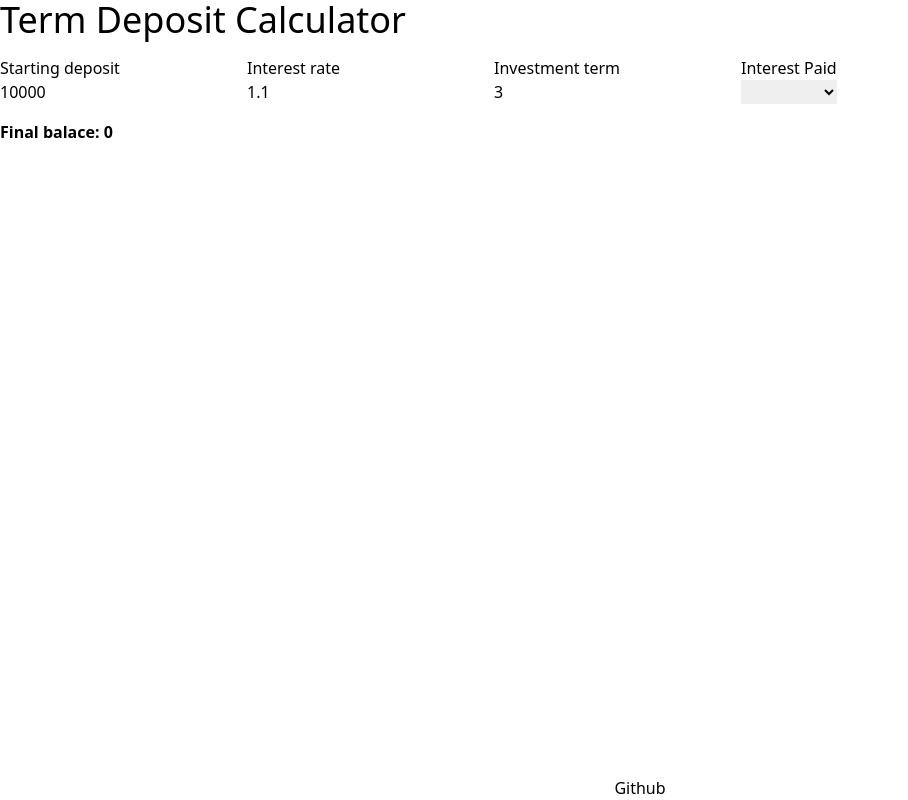
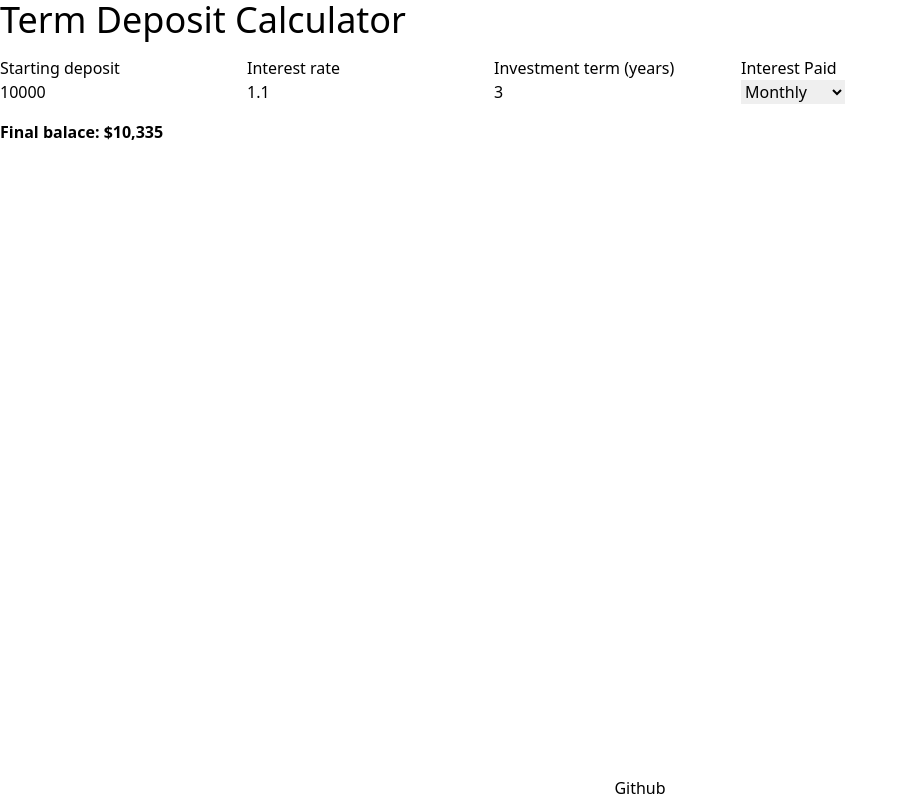
Before and after one commit to CodyCodes95/term-deposit-calculator, a React (Vite) app: page / in a window 1280 px wide. Shown: the whole page, without its empty margins (0-908 px from the left). Built offline with nearby package versions, Linux system fonts and the light colour scheme.

Commit message:
function with correct outputs added

```diff
--- a/src/App.tsx
+++ b/src/App.tsx
@@ -1,4 +1,9 @@
 import { useEffect, useState } from "react";
+import {
+  InterestPaidIntervalsType,
+  calculateInterest,
+  interestPaidIntervals,
+} from "./calculator/termDepositCalculator";
 
 const App = () => {
   // Initialise state with example default values
@@ -6,11 +11,13 @@ const App = () => {
   const [initialDeposit, setInitialDeposit] = useState(10000);
   const [interestRate, setInterestRate] = useState(1.1);
   const [investmentTerm, setInvestmentTerm] = useState(3);
-  const [interestInterval, setInterestInterval] = useState("monthly");
+  const [interestInterval, setInterestInterval] = useState<InterestPaidIntervalsType>("Monthly");
   const [finalBalance, setFinalBalance] = useState(0);
 
   useEffect(() => {
-    // setFinalBalance(...)
+    setFinalBalance(
+      calculateInterest({ startDeposit: initialDeposit, interestRate, investmentTerm, interestPaid: interestInterval })
+    );
   }, [initialDeposit, interestRate, investmentTerm, interestInterval]);
 
   return (
@@ -37,7 +44,7 @@ const App = () => {
             />
           </div>
           <div className="flex flex-col">
-            <label htmlFor="deposit">Investment term</label>
+            <label htmlFor="deposit">Investment term (years)</label>
             <input
               type="number"
               name="deposit"
@@ -49,13 +56,24 @@ const App = () => {
             <label htmlFor="paymentInterval">Interest Paid</label>
             <select
               value={interestInterval}
-              onChange={(e) => setInterestInterval(e.target.value)}
+              onChange={(e) => setInterestInterval(e.target.value as InterestPaidIntervalsType)}
               name="paymentInterval"
-            ></select>
+            >
+              {Object.keys(interestPaidIntervals).map((interval) => (
+                <option key={interval} value={interval}>
+                  {interval}
+                </option>
+              ))}
+            </select>
           </div>
         </div>
         <p className="font-bold">
-          Final balace: <span>{finalBalance.toFixed()}</span>
+          Final balace:{" "}
+          {finalBalance.toLocaleString("en-AU", {
+            style: "currency",
+            currency: "AUD",
+            maximumFractionDigits: 0,
+          })}
         </p>
       </main>
       <footer className="flex w-full justify-center mt-auto">
--- /dev/null
+++ b/src/calculator/termDepositCalculator.ts
@@ -0,0 +1,36 @@
+export type InterestPaidIntervalsType = keyof typeof interestPaidIntervals;
+
+export const interestPaidIntervals = {
+  Monthly: 12,
+  Quarterly: 4,
+  Annually: 1,
+  "At Maturity": 0,
+};
+
+type CalculateInterestParameters = {
+  startDeposit: number;
+  interestRate: number;
+  investmentTerm: number;
+  interestPaid: InterestPaidIntervalsType;
+};
+
+export const calculateInterest = ({
+  startDeposit,
+  investmentTerm,
+  interestRate,
+  interestPaid,
+}: CalculateInterestParameters) => {
+  let totalDeposit = startDeposit;
+  const interestPaidInterval = interestPaidIntervals[interestPaid];
+  const totalPeriods = investmentTerm * interestPaidInterval;
+
+  if (interestPaidInterval === 0) {
+    totalDeposit *= 1 + interestRate / 100;
+  } else {
+    for (let period = 0; period < totalPeriods; period++) {
+      const interest = (totalDeposit * (interestRate / 100)) / interestPaidInterval;
+      totalDeposit += interest;
+    }
+  }
+  return totalDeposit;
+};
```
